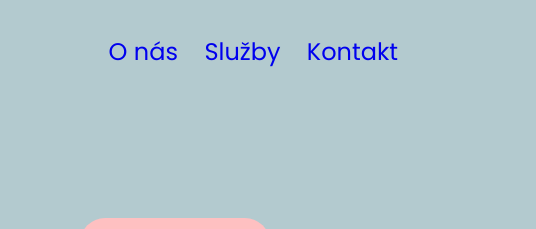
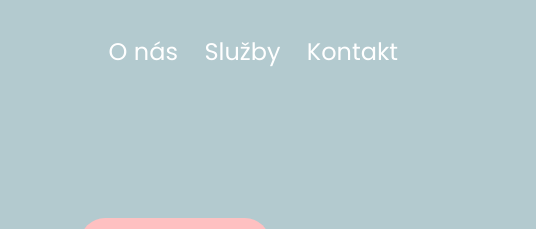
Before and after one commit to MarieJungova/makronka, a plain HTML site: page index.html in a window 1280 px wide. Shown: the top 229 px of the page, 744-1280 px from the left. Drawn offline with Linux system fonts and the light colour scheme.

Commit message:
úprava menu

```diff
--- a/style.css
+++ b/style.css
@@ -13,6 +13,13 @@ header {
     padding: 0 10%;
     color: white;
     font-size: 24px;
+}
+ul a{
+    color:white;
+}
+
+ul a:hover{
+    color: #FEC0C1;
 }
 
 li {
```
